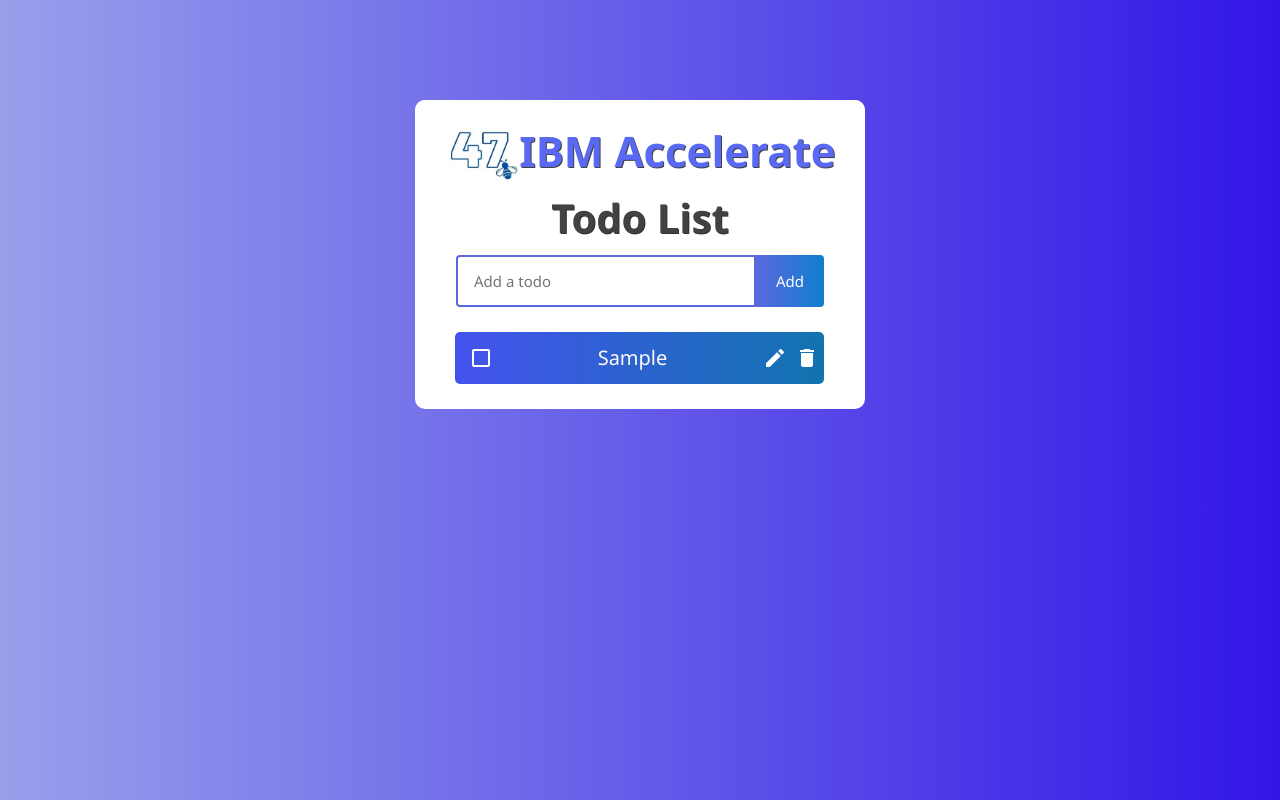
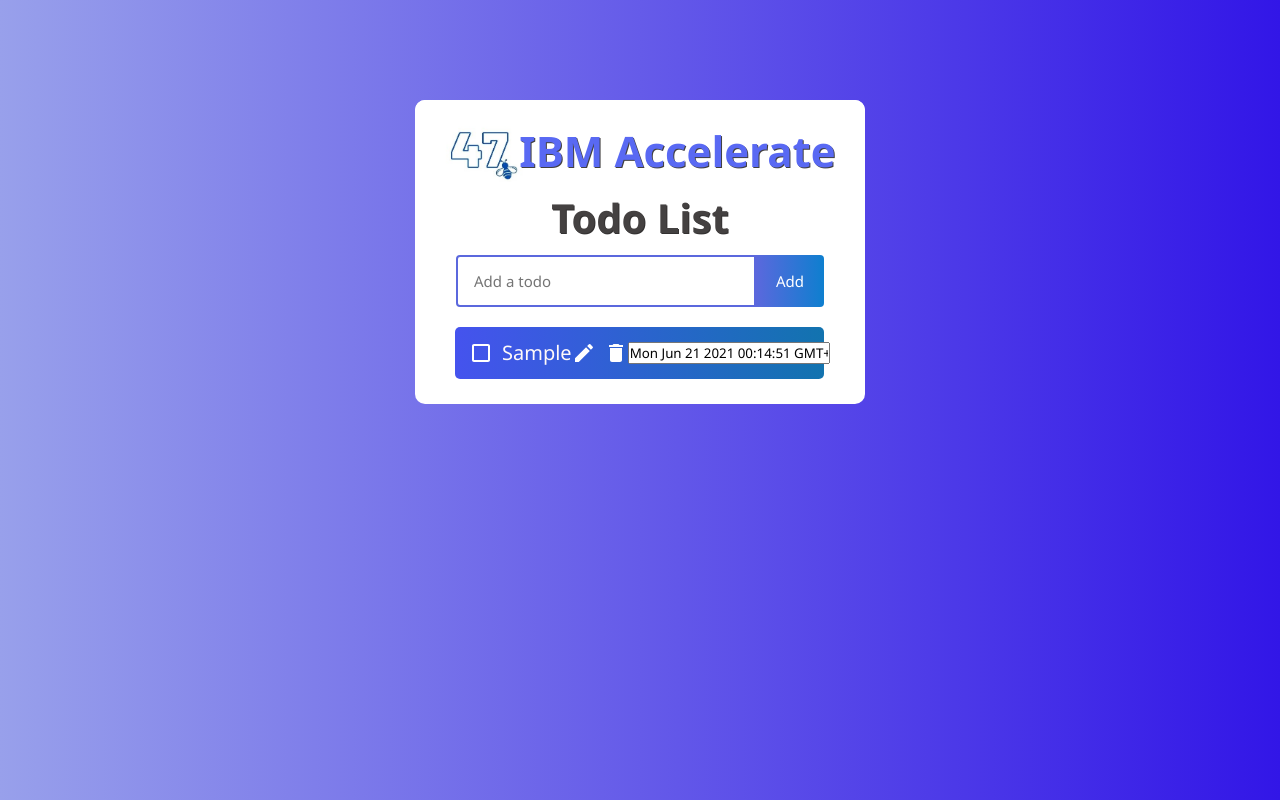
Before and after one commit to 2021-IBM-Accelerate-SW-Track/lab-1-team-47, a React (Create React App) app: page / in a window 1280 px wide. Both pictures are taken after typing "Sample" into the empty fields and a click on the button "Add". Built offline with nearby package versions, Linux system fonts and the light colour scheme.

Commit message:
all task complete

```diff
--- a/src/component/Todo.js
+++ b/src/component/Todo.js
@@ -3,7 +3,7 @@
 import DeleteIcon from "@material-ui/icons/Delete";
 import EditIcon from "@material-ui/icons/Edit";
 import Checkbox from "@material-ui/core/Checkbox";
-
+import Input from "@material-ui/core/Input";
 const Todo = ({ todos, completeTodo, removeTodo, editTodo }) => {
   const [edit, setEdit] = useState({
     id: null,
@@ -17,6 +17,9 @@
       value: "",
     });
   };
+
+
+
 
   if (edit.id) {
     return <TodoForm edit={edit} onSubmit={submitUpdatedTodo} />;
@@ -41,6 +44,12 @@
           onClick={() => removeTodo(todo.id)}
           className="deleteIcon"
         />
+         <input id="ing" type="text" value={ todo.Date}  />
+
+
+
+
+
       </div>
     </div>
   ));
--- a/src/component/TodoForm.js
+++ b/src/component/TodoForm.js
@@ -1,5 +1,5 @@
 import React, { useState, useEffect, useRef } from "react";
-
+import TextField from "@material-ui/core/TextField";
 function TodoForm(props) {
   const [input, setInput] = useState(props.edit ? props.edit.value : "");
   const inputRef = useRef(null);
@@ -14,19 +14,21 @@
 
   const submitTodo = (e) => {
     e.preventDefault();
-
+     if(input!=""){
     props.onSubmit({
       id: Math.floor(Math.random() * 10000),
       text: input,
       isComplete: false,
-    });
+      Date:new Date(),
+
+    });}
     setInput("");
   };
 
   return (
     <form onSubmit={submitTodo} className="todoForm">
       {props.edit ? (
-        <>
+        <div>
           <input
             className="todoEdit"
             placeholder="Update item"
@@ -35,12 +37,13 @@
             name="text"
             ref={inputRef}
           />
+
           <button className="btnEdit" onClick={submitTodo}>
             Update
           </button>
-        </>
+        </div>
       ) : (
-        <>
+        <div>
           <input
             className="inputTodo"
             placeholder="Add a todo"
@@ -52,7 +55,8 @@
           <button className="btn" onClick={submitTodo}>
             Add
           </button>
-        </>
+
+        </div>
       )}
     </form>
   );
--- a/src/component/TodoList.js
+++ b/src/component/TodoList.js
@@ -6,17 +6,25 @@
   const [todos, setTodos] = useState([]);
   console.log(todos);
   const addTodo = (todo) => {
+
     if (
       todos.some(
         (cTodo) => cTodo.text.toUpperCase() === todo.text.toUpperCase()
       )
-    ) {
+    )
+
+    {
       alert("Todo already exists");
     } else {
       const newTodos = [todo, ...todos];
       setTodos(newTodos);
       console.log(...todos);
+
+
+
+
     }
+
   };
 
   const editTodo = (todoId, newValue) => {
@@ -40,17 +48,22 @@
     setTodos(updatedTodos);
   };
 
+
   return (
-    <>
+    <div>
       <h1>Todo List</h1>
       <TodoForm onSubmit={addTodo} />
+
       <Todo
         todos={todos}
         completeTodo={completeTodo}
         removeTodo={removeTodo}
         editTodo={editTodo}
+
       />
-    </>
+
+
+    </div>
   );
 }
 
```
Also changed, not shown: src/App.js (+8 -0 lines), src/App.css (line endings or trailing spaces).
